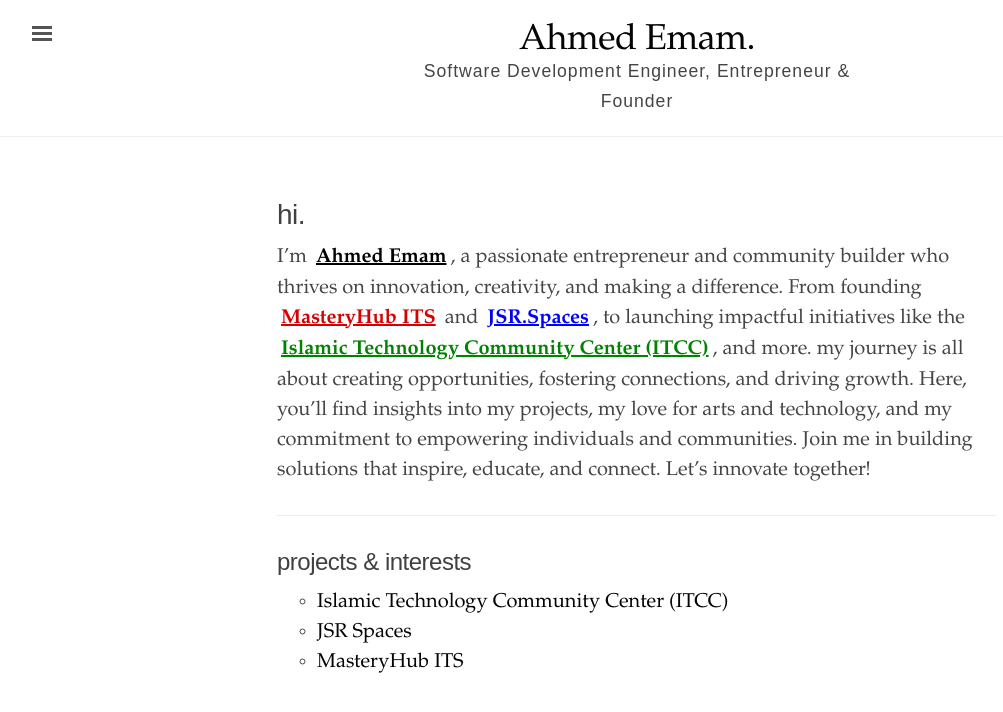
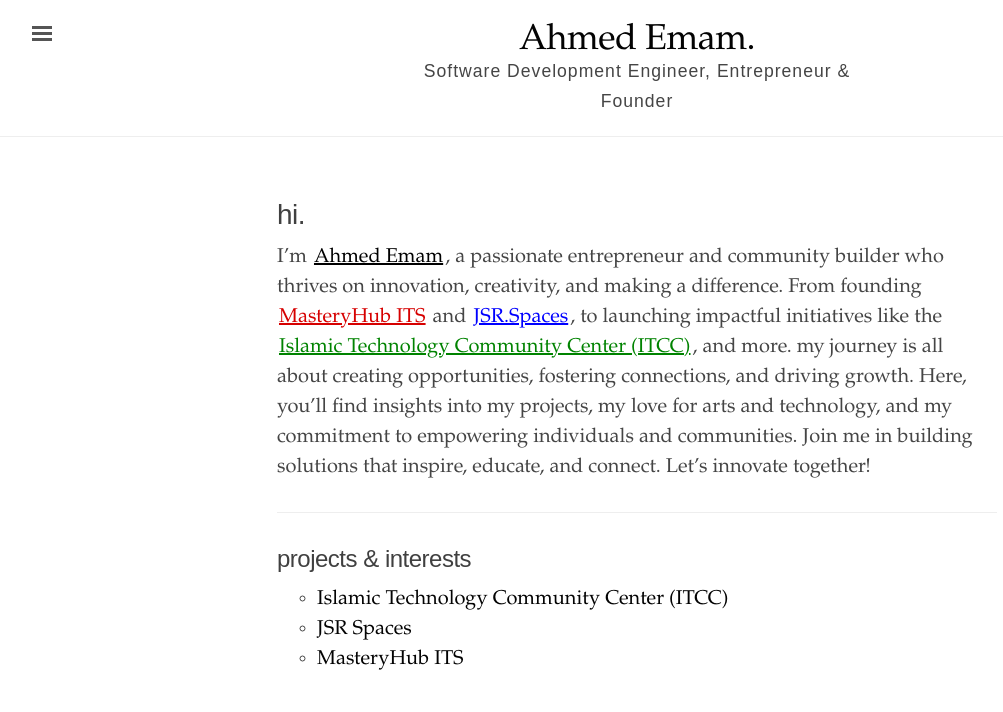
Before and after one commit to ahmedemam/ahmedemam.github.io, a Jekyll site: the page built from index.html, in a window 1280 px wide. Shown: the top 712 px of the page, without its empty margins (3-1006 px from the left). Built offline with Jekyll 4.4.1, drawn with Linux system fonts in a browser that asks for light colours.

Commit message:
masteryhub page

```diff
--- a/_sass/_ed.scss
+++ b/_sass/_ed.scss
@@ -555,9 +555,8 @@ div.toc {
 }
 
 span.mark {
-  padding: 0.1rem 0.1rem;
-  margin: 0 0.1rem;
-  font-weight: bold;
+  padding: 0.05rem 0.05rem;
+  margin: 0 0.05rem;
   text-decoration: underline;
 }
 
```
